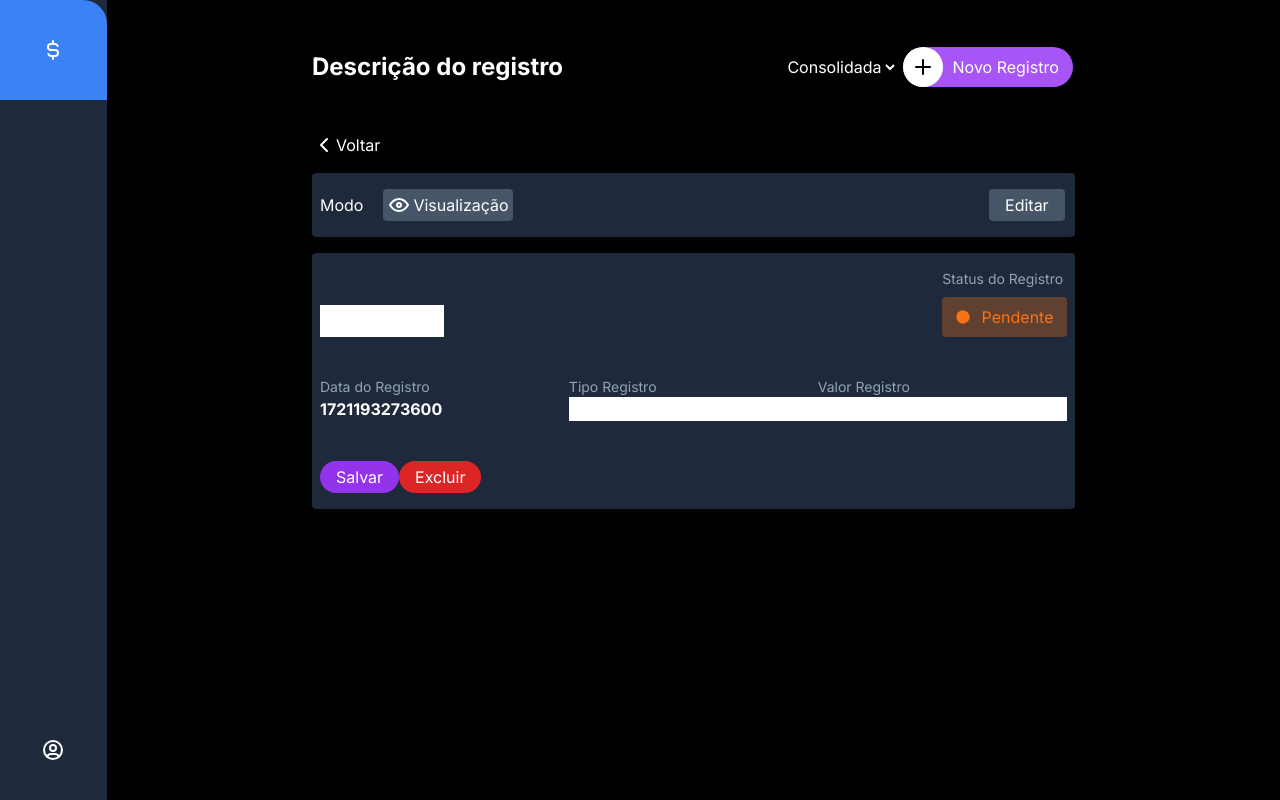
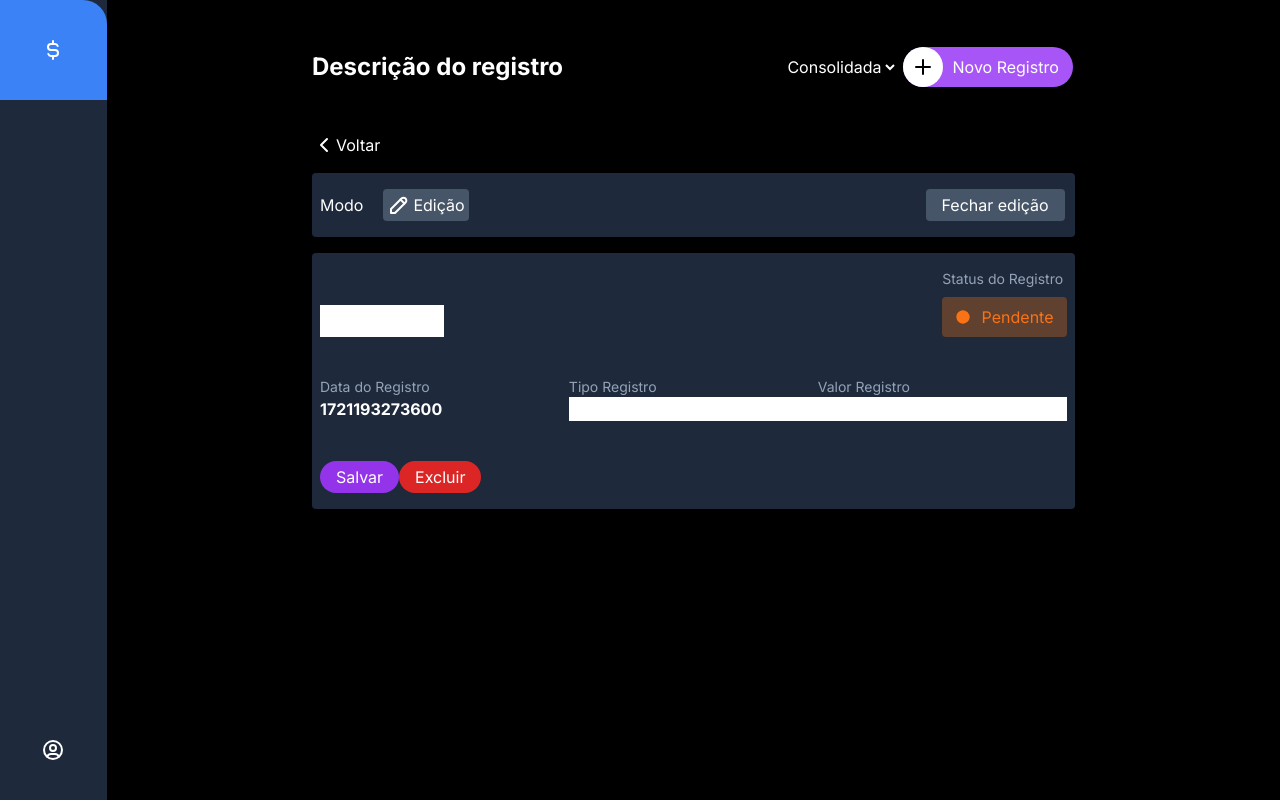
Before and after one commit to AntonioDeveloper/controle-financeiro, a Next.js app: page /dashboard in a window 1280 px wide. Both pictures are taken after a click on the button "Editar". Built offline with nearby package versions, Linux system fonts and the light colour scheme.

Commit message:
Started a modal confirmation register change

```diff
--- a/src/app/dashboard/page.tsx
+++ b/src/app/dashboard/page.tsx
@@ -1,6 +1,5 @@
 "use client"
 
-import { useRouter } from "next/navigation";
 import Pagina from "../template/Pagina";
 import RegisterPanel from "../template/RegisterPanel";
 import { useSearchParams } from 'next/navigation'
--- /dev/null
+++ b/src/app/template/CloseEditionBtn.tsx
@@ -0,0 +1,19 @@
+interface CloseEditionBtnProps {
+  setOpenEdition: () => void
+  setOpenConfirmationModal?: () => void
+  openEdition: boolean
+  openConfirmationModal?: boolean
+}
+
+export default function CloseEditionBtn(props: CloseEditionBtnProps) {
+  return (
+    <button className="px-4 py-1 rounded bg-slate-600 absolute right-2.5" onClick={() => {
+      props.setOpenEdition();
+      if (props.setOpenConfirmationModal !== undefined) {
+        props.setOpenConfirmationModal();
+      } else {
+        props.setOpenEdition();
+      }
+    }}>{props.openEdition === false ? "Editar" : "Fechar edição"}</button>
+  );
+}
--- /dev/null
+++ b/src/app/template/ConfirmationModal.tsx
@@ -0,0 +1,26 @@
+import CloseEditionBtn from "./CloseEditionBtn";
+
+interface ConfirmationModalProps {
+  setOpenEdition: () => void
+  setOpenConfirmationModal?: () => void
+  openEdition: boolean
+  openConfirmationModal?: boolean
+}
+
+export default function ConfirmationModal(props: ConfirmationModalProps) {
+  //console.log("Close BTN", props.openEdition)
+  return (
+    <>
+      {
+        props.openEdition === true
+          ?
+          <div className={"bg-black text-white"}>
+            Teste
+            <CloseEditionBtn setOpenEdition={props.setOpenEdition} openEdition={props.openEdition} openConfirmationModal={props.openConfirmationModal} setOpenConfirmationModal={props.setOpenConfirmationModal} />
+          </div>
+          :
+          ""
+      }
+    </>
+  )
+}
--- a/src/app/template/RegisterCard.tsx
+++ b/src/app/template/RegisterCard.tsx
@@ -2,7 +2,10 @@
 
 import updateRegister from "@/backend/casos-uso/update-register";
 import { IconCircleFilled, IconTrendingDown, IconTrendingUp } from "@tabler/icons-react";
-import { useEffect, useState } from "react";
+import { useState } from "react";
+import useToggle from "../hooks/useToggle";
+import CloseEditionBtn from "./CloseEditionBtn";
+import ConfirmationModal from "./ConfirmationModal";
 
 interface RegisterCardProps {
   id: any,
@@ -11,16 +14,19 @@ interface RegisterCardProps {
   description: any,
   value: any,
   status: any,
+  setOpenEdition: () => void,
   openEdition: boolean
 }
 
 export default function RegisterCard(props: RegisterCardProps) {
 
-  // console.log("PROPS", props);
-
   const [newDescription, setNewDescription] = useState("");
   const [newType, setNewType] = useState("");
   const [newValue, setNewValue] = useState(0);
+
+  const [openConfirmationModal, setOpenConfirmationModal] = useToggle(false);
+
+  console.log("openEdition", props.openEdition, "openConfirmationModal", openConfirmationModal);
 
   function handleDescriptionChange(e: any) {
     setNewDescription(e.target?.value);
@@ -33,10 +39,6 @@ export default function RegisterCard(props: RegisterCardProps) {
   function handleValueChange(e: any) {
     setNewValue(e.target?.value);
   }
-
-  // useEffect(() => {
-  //   console.log("Description", newDescription, "Type", newType, "Value", newValue);
-  // }, [newDescription, newType, newValue]);
 
   let formDataObj = {
     id: "",
@@ -68,7 +70,6 @@ export default function RegisterCard(props: RegisterCardProps) {
   }
 
   return (
-    // <h1 className="text-white">TESTE</h1>
     <div className="bg-slate-800 rounded py-4 mt-4 flex p-2 flex-col">
       {
         props.openEdition === false
@@ -145,12 +146,19 @@ export default function RegisterCard(props: RegisterCardProps) {
               </div>
 
               <div className="w-full flex mt-10">
-                <button className="px-4 py-1 rounded-full bg-purple-600" onClick={(e) => { e.preventDefault(); updateRegister(formDataObj) }}>Salvar</button>
+                <button className="px-4 py-1 rounded-full bg-purple-600" onClick={(e) => { e.preventDefault(); updateRegister(formDataObj); setOpenConfirmationModal(); }}>Salvar</button>
                 <button className="px-4 py-1 rounded-full bg-red-600" >Excluir</button>
               </div>
             </form>
           )
       }
+      {
+        openConfirmationModal === true
+          ?
+          <ConfirmationModal openEdition={props.openEdition} setOpenEdition={props.setOpenEdition} openConfirmationModal={openConfirmationModal} setOpenConfirmationModal={setOpenConfirmationModal} />
+          :
+          ""
+      }
     </div>
   )
 }
--- a/src/app/template/RegisterPanel.tsx
+++ b/src/app/template/RegisterPanel.tsx
@@ -1,9 +1,10 @@
 "use client"
 
-import { IconChevronLeft, IconEye } from "@tabler/icons-react";
+import { IconChevronLeft, IconEye, IconPencil } from "@tabler/icons-react";
 import Link from "next/link";
 import RegisterCard from "./RegisterCard";
 import useToggle from "../hooks/useToggle";
+import CloseEditionBtn from "./CloseEditionBtn";
 
 interface RegisterPanelProps {
   id: any,
@@ -23,12 +24,21 @@ export default function RegisterPanel(props: RegisterPanelProps) {
       <Link href="/" className="text-white w-24 flex"><IconChevronLeft stroke={2} /> Voltar</Link>
 
       <div className="bg-slate-800 rounded py-4 mt-4">
-        <p className="flex px-2 items-center relative">Modo <span className="flex bg-slate-600 rounded ml-5 py-1 px-1"><IconEye stroke={2} className="mr-0.5" /> Visualização</span>
-          <button className="px-4 py-1 rounded bg-slate-600 absolute right-2.5" onClick={setOpenEdition}>Editar</button>
+        <p className="flex px-2 items-center relative">Modo
+          {
+            openEdition === false
+              ?
+              <span className="flex bg-slate-600 rounded ml-5 py-1 px-1">
+                <IconEye stroke={2} className="mr-0.5" /> Visualização</span>
+              :
+              <span className="flex bg-slate-600 rounded ml-5 py-1 px-1">
+                <IconPencil stroke={2} className="mr-0.5" /> Edição</span>
+          }
+          <CloseEditionBtn setOpenEdition={setOpenEdition} openEdition={openEdition} />
         </p>
       </div>
 
-      <RegisterCard id={props.id} date={props.date} type={props.type} description={props.description} value={props.value} status={props.status} openEdition={openEdition} />
+      <RegisterCard id={props.id} date={props.date} type={props.type} description={props.description} value={props.value} status={props.status} setOpenEdition={setOpenEdition} openEdition={openEdition} />
     </div>
   )
 }
```
Also changed, not shown: 1 other file (tests, documents, lock files or other folders).
